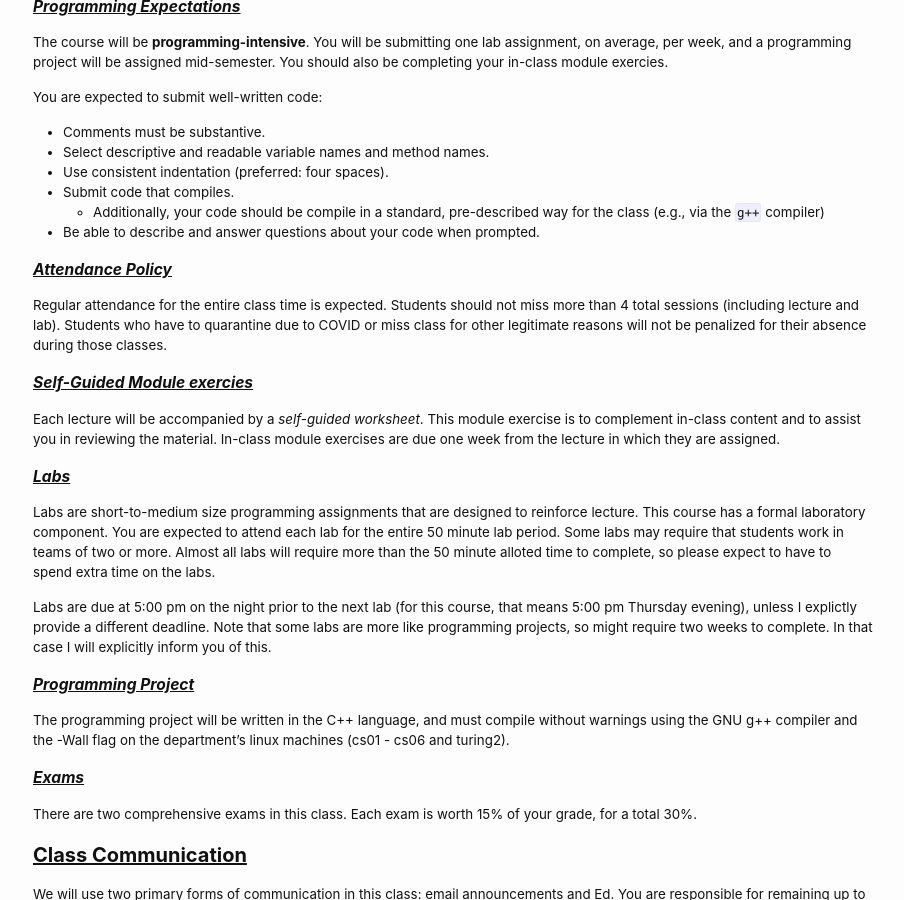
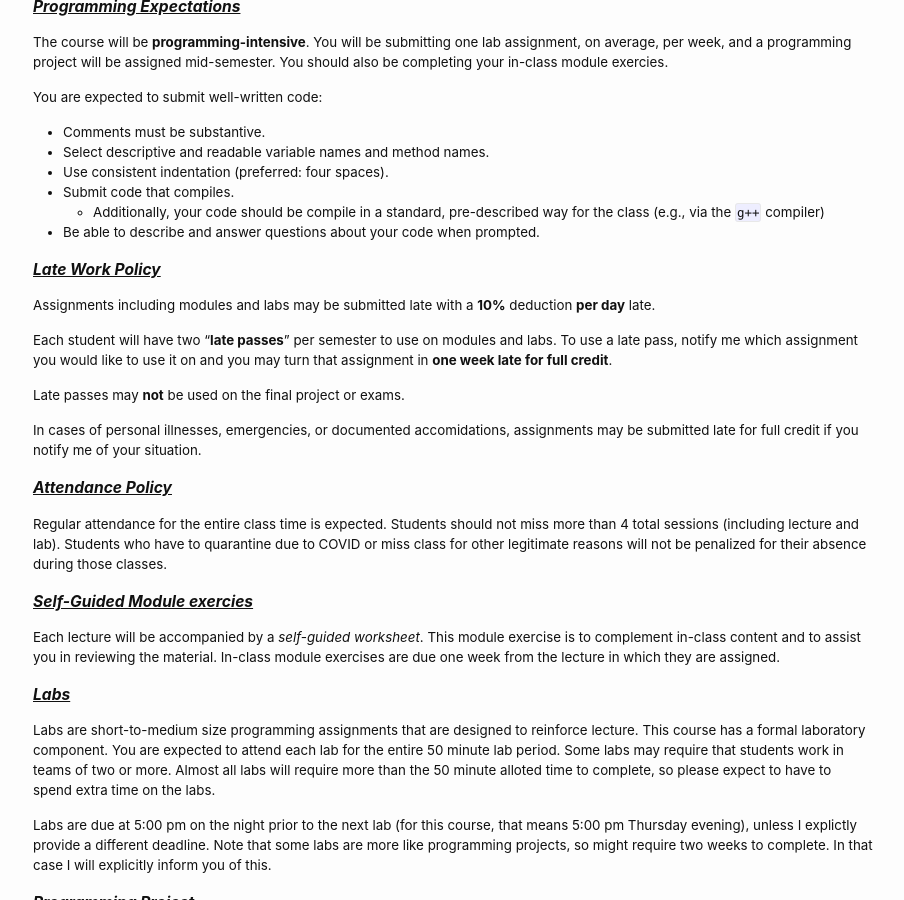
Before and after one commit to cmsc240-f23/cmsc240-f23.github.io, a Jekyll site: the page built from syllabus.md, in a window 1280 px wide and 900 px high, scrolled down 2283 px. Shown: the whole window, without its empty margins (187-1091 px from the left). Built offline with Jekyll 4.4.1, drawn with Linux system fonts in a browser that asks for light colours.

Commit message:
Update syllabus

```diff
--- a/syllabus.md
+++ b/syllabus.md
@@ -131,6 +131,16 @@ You are expected to submit well-written code:
 - Submit code that compiles.
   - Additionally, your code should be compile in a standard, pre-described way for the class (e.g., via the `g++` compiler)
 - Be able to describe and answer questions about your code when prompted.
+
+### Late Work Policy
+
+Assignments including modules and labs may be submitted late with a **10%** deduction **per day** late.
+
+Each student will have two "**late passes**" per semester to use on modules and labs.  To use a late pass, notify me which assignment you would like to use it on and you may turn that assignment in **one week late for full credit**.
+
+Late passes may **not** be used on the final project or exams.
+
+In cases of personal illnesses, emergencies, or documented accomidations, assignments may be submitted late for full credit if you notify me of your situation.
 
 
 ### Attendance Policy
```
